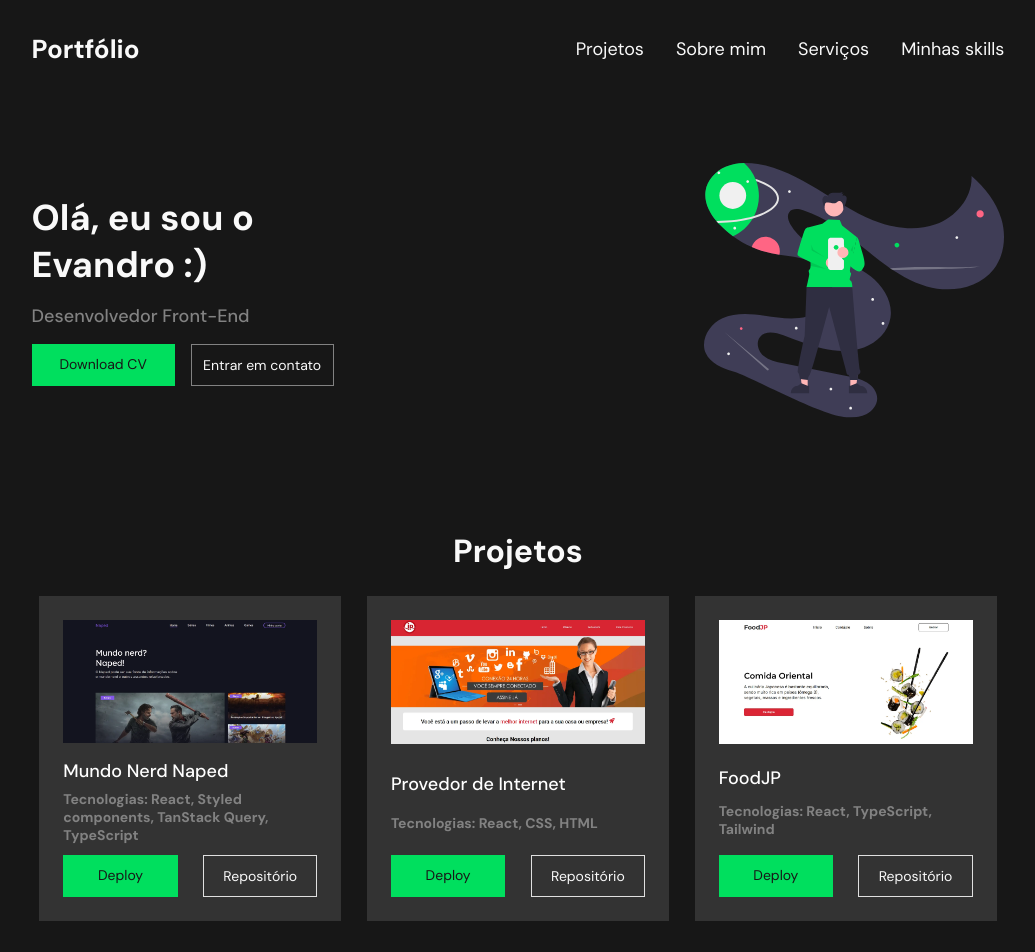
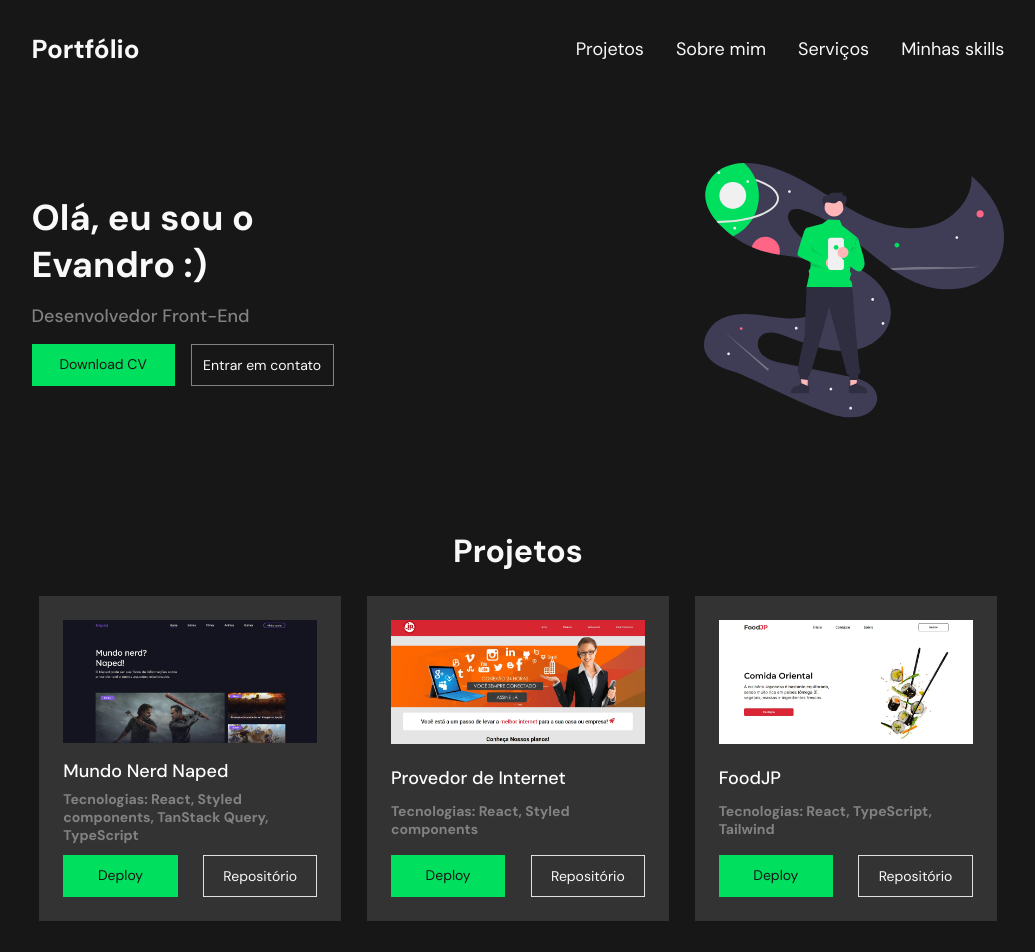
Before and after one commit to Evandrosc/portfolio, a React (Vite) app: page / in a window 1280 px wide. Shown: the top 952 px of the page, without its empty margins (122-1157 px from the left). Built offline with nearby package versions, Linux system fonts and the light colour scheme.

Commit message:
Fix: link repositório projeto corrigido

```diff
--- a/src/components/Main/index.jsx
+++ b/src/components/Main/index.jsx
@@ -362,9 +362,9 @@ const projetos = [
     key: 2,
     img: `${projetoProvedor}`,
     titulo: 'Provedor de Internet',
-    tecnologias: 'React, CSS, HTML',
+    tecnologias: 'React, Styled components',
     deploy: 'https://provedor-internet-eight.vercel.app/',
-    repositorio: 'https://github.com/Evandrosc/provedorInternet'
+    repositorio: 'https://github.com/Evandrosc/provedor-Internet/'
   },
   {
     key: 3,
```
